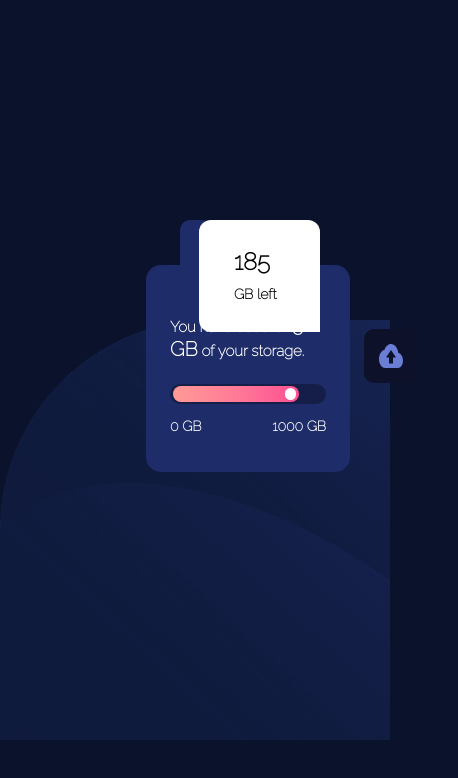
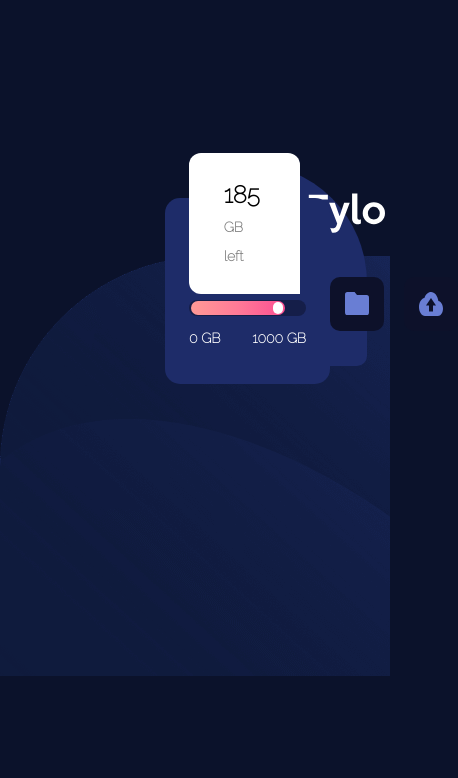
Before and after one commit to AbdulQohar1/Fylo-component, a plain HTML site: page index.html in a window 390 px wide. Shown: the whole page, 458 px wide, since content can reach past the window. Drawn offline with Linux system fonts and the light colour scheme.

Commit message:
#responsiveness

```diff
--- a/index.html
+++ b/index.html
@@ -25,7 +25,7 @@
           <h1 class="memory-left">185 <span class="gb-left">GB left</span></h1>
         </div>
         <div class="storage">
-          <h2>You have used <strong class="eight-hundred">815 GB</strong> of your storage.</h2>
+          <h2 class="storage-message">You have used <strong class="eight-hundred">815 GB</strong> of your storage.</h2>
         </div>
         <div class="box one">
             <div class="box two">
--- a/style.css
+++ b/style.css
@@ -7,15 +7,15 @@ body{
 }
 
 .container{
-    background-image: url("./images/bg-desktop.png");
+  background-image: url(./images/bg-desktop.png);
   background-repeat: no-repeat;
   display: flex;
-    margin-top: 20rem;
+  margin: 16rem auto 0 auto;
   padding-top: 10rem;
   padding-bottom: 8em;
   padding-left: 180px;
-    gap: 30px;
-    height: 28vh;
+  /* gap: 30px; */
+  height: 15vh;
   position: relative;
 }
 
@@ -25,11 +25,12 @@ body{
   padding: 40px 30px;
   border-radius: 10px 140px 10px 10px;
   position: absolute;
-  top: -100px;
+  top: -93px;
+  left: 215px;
 }
 
 .icon-div{
-    padding: 25px 10px;
+  padding: 40px 10px 5px 10px;
   display: flex;
   gap: 20px;
 }
@@ -43,11 +44,11 @@ body{
 .second-section{
   border-radius: 15px;
   background-color: rgb(30,44,105);
-  width: 40%;
-  padding: 1.5rem;
+  width: 35%;
+  padding: 2.2rem;
   position: absolute;
-  right: 40px;
-  top: -55px;
+  right: 60px;
+  top: -58px;
 }
 
 .storage-left{
@@ -58,7 +59,6 @@ body{
   position: absolute;
   top: -45px;
   right: 30px;
-  /* font-size: 13px; */
 }
 
 .one-hundred+{
@@ -67,6 +67,7 @@ body{
 
 .gb-left{
   font-size: 14px;
+  opacity: 0.5;
 }
 
 .storage{
@@ -77,23 +78,25 @@ body{
   padding-bottom: 10px
 }
 
+.storage-message{
+  font-size: 12px;
+  font-weight: 500;
+}
+
 .eight-hundred{
-  font-size: 20px;
-  font-weight: bolder;
+  font-size: 15px;
+  font-weight: 700;
 }
 
 .box{
   background-color: rgb(21,30,73);
-  padding: 2px 3px;
+  padding: 1px 1.5px;
   border-radius: 15px;
-  /* width: 90%; */
 }
 
 .two{
-  /* background-color: rgb(255,122,151); */
   width: 80%;
   background: linear-gradient(90deg, rgb(255,154,150), rgb(255,122,151), rgb(252,79,146));
-
 }
 
 .three{
@@ -109,3 +112,42 @@ body{
   color: #fff;
   font-size: 12px;
 }
+
+@media screen and (max-width: 1200px) {
+  body{
+    width: 100%;
+  }
+  .first-section{
+    width: 22%;
+  }
+
+  .second-section {
+    width: 33%;
+  }
+}
+
+@media screen and (max-width: 980px) {
+
+
+  .container{
+    display: flex;
+    justify-content: space-between;
+    height: 35vh;
+    margin-top: 16rem;
+  }
+
+  .first-section{
+    width: 21%;
+    padding: 30px 35px;
+    border-radius: 10px 120px 10px 10px;
+  }
+
+  .second-section{
+    width: 30%;
+    padding: 1.5rem;
+  }
+}
+
+@media screen and (max-width: 860px) {
+
+}
```
Lines whose indentation alone changed are shown as unchanged.
